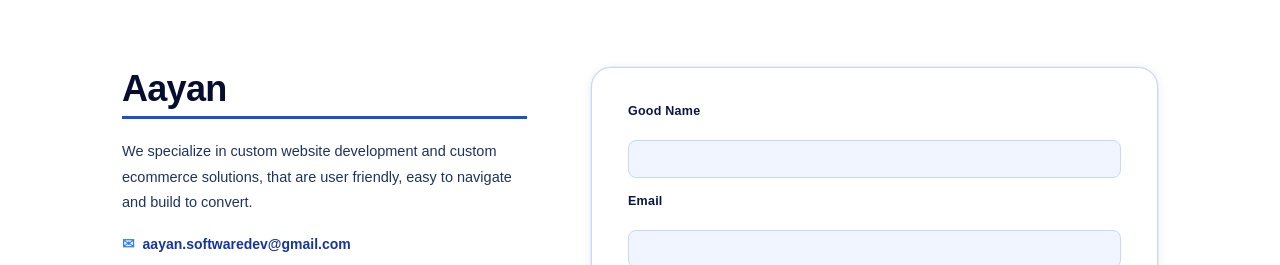
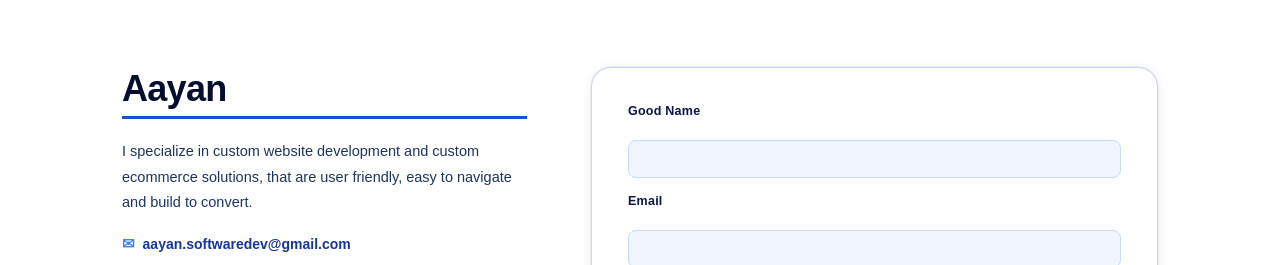
Before and after one commit to Aayan-SoftwareDev/Main-Portfolio, a React (Vite) app in the folder frontend/: page / in a window 1280 px wide. Shown: the part 2220-2485 px from the top of the page. Built offline with nearby package versions, Linux system fonts and the light colour scheme; no server answers.

Commit message:
Update Home.jsx

```diff
--- a/frontend/src/pages/Home.jsx
+++ b/frontend/src/pages/Home.jsx
@@ -137,7 +137,7 @@ const Home = ({setIsSuccess}) => {
         <div className="getInTouch" id="getInTouch">
             <div className="getInTouchContent">
                 <p className="company-name">Aayan</p>
-                <p className="company-info">We specialize in custom website development and custom ecommerce solutions, that are user friendly, easy to navigate and build to convert.</p>
+                <p className="company-info">I specialize in custom website development and custom ecommerce solutions, that are user friendly, easy to navigate and build to convert.</p>
                 <p className="email">aayan.softwaredev@gmail.com</p>
                 <p>Send a message to us for what you want us to build</p>
             </div>
```
